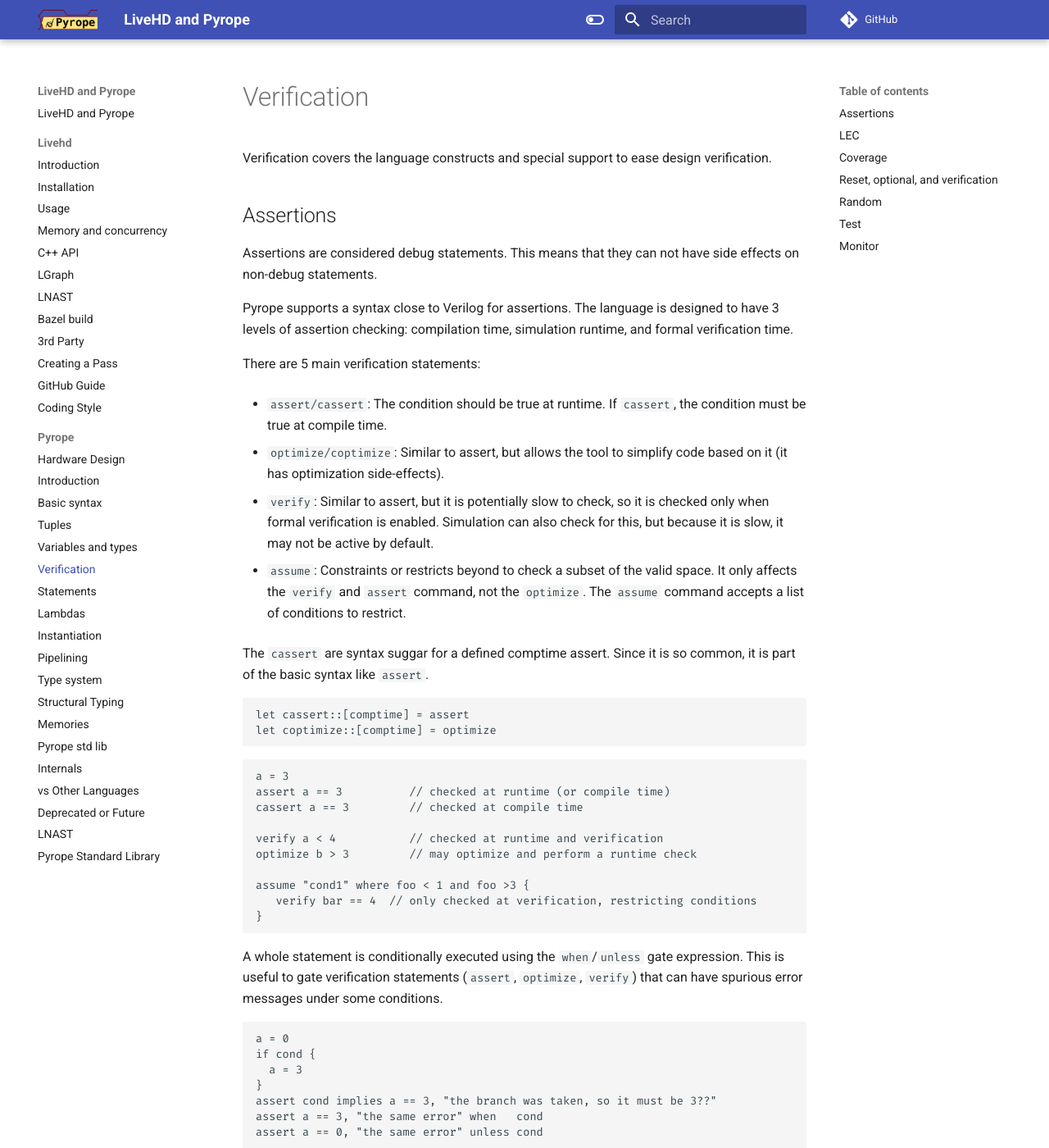
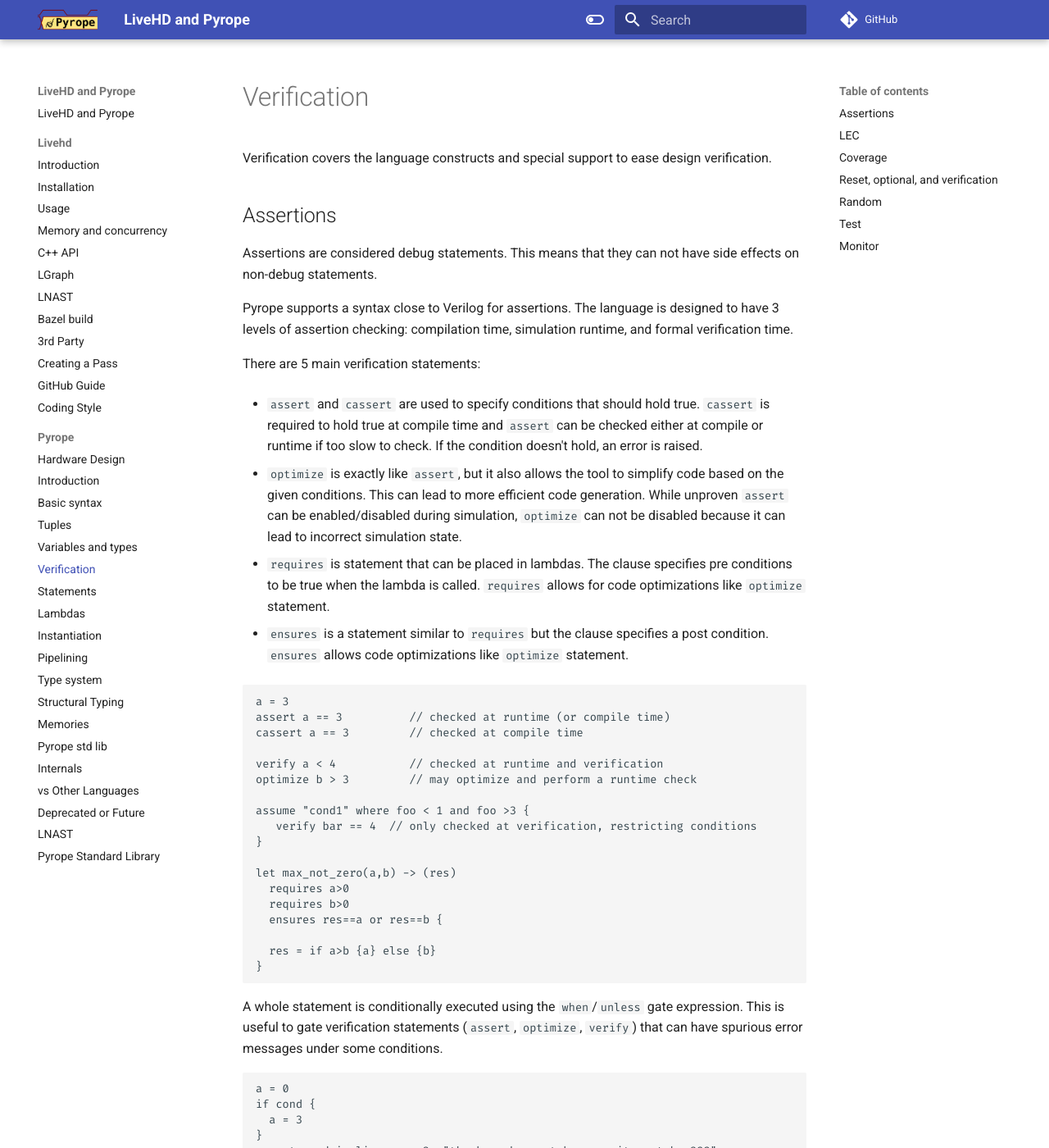
Before and after one commit to masc-ucsc/docs, an MkDocs documentation site: the page built from docs/pyrope/05-assert.md, in a window 1280 px wide and 1400 px high. Shown: the whole window at 82% size. Built offline with MkDocs 1.6.1 and Material for MkDocs 9.7.7, drawn with Linux system fonts in a browser that asks for light colours; comment, search, counter and statistics services are not loaded.

Commit message:
make assertions more like dafny

````diff
--- a/docs/pyrope/05-assert.md
+++ b/docs/pyrope/05-assert.md
@@ -15,27 +15,24 @@
 
 There are 5 main verification statements:
 
-* `assert/cassert`: The condition should be true at runtime. If `cassert`, the
-  condition must be true at compile time.
+* `assert` and `cassert` are used to specify conditions that should hold true.
+  `cassert` is required to hold true at compile time and `assert` can be
+  checked either at compile or runtime if too slow to check. If the condition
+  doesn't hold, an error is raised.
 
-* `optimize/coptimize`: Similar to assert, but allows the tool to simplify code
-  based on it (it has optimization side-effects).
+* `optimize` is exactly like `assert`, but it also allows the tool to simplify
+  code based on the given conditions. This can lead to more efficient code
+  generation. While unproven `assert` can be enabled/disabled during
+  simulation, `optimize` can not be disabled because it can lead to incorrect
+  simulation state.
 
-* `verify`: Similar to assert, but it is potentially slow to check, so it is
-  checked only when formal verification is enabled. Simulation can also check
-  for this, but because it is slow, it may not be active by default.
+* `requires` is statement that can be placed in lambdas. The clause specifies
+  pre conditions to be true when the lambda is called. `requires` allows for code
+  optimizations like `optimize` statement.
 
-* `assume`: Constraints or restricts beyond to check a subset of the valid
-  space. It only affects the `verify` and `assert` command, not the `optimize`.
-  The `assume` command accepts a list of conditions to restrict.
+* `ensures` is a statement similar to `requires` but the clause specifies a
+  post condition. `ensures` allows code optimizations like `optimize` statement.
 
-The `cassert` are syntax suggar for a defined comptime assert. Since it is so
-common, it is part of the basic syntax like `assert`.
-
-```pyrope
-let cassert::[comptime] = assert
-let coptimize::[comptime] = optimize
-```
 
 ```pyrope
 a = 3
@@ -47,6 +44,14 @@
 
 assume "cond1" where foo < 1 and foo >3 {
    verify bar == 4  // only checked at verification, restricting conditions
+}
+
+let max_not_zero(a,b) -> (res)
+  requires a>0
+  requires b>0
+  ensures res==a or res==b {
+
+  res = if a>b {a} else {b}
 }
 ```
 
@@ -174,7 +179,7 @@
 that the check is performed every cycle independent of the valid attribute.
 
 To provide assert/optimize during reset, Pyrope provides a `always assert`,
-`always cassert`, `always optimize`, `always coptimize`, `always covercase`, and
+`always cassert`, `always optimize`, `always covercase`, and
 `always cover`.
 
 ```
````
Also changed, not shown: docs/pyrope/13-stdlib.md (+8 -0 lines).
